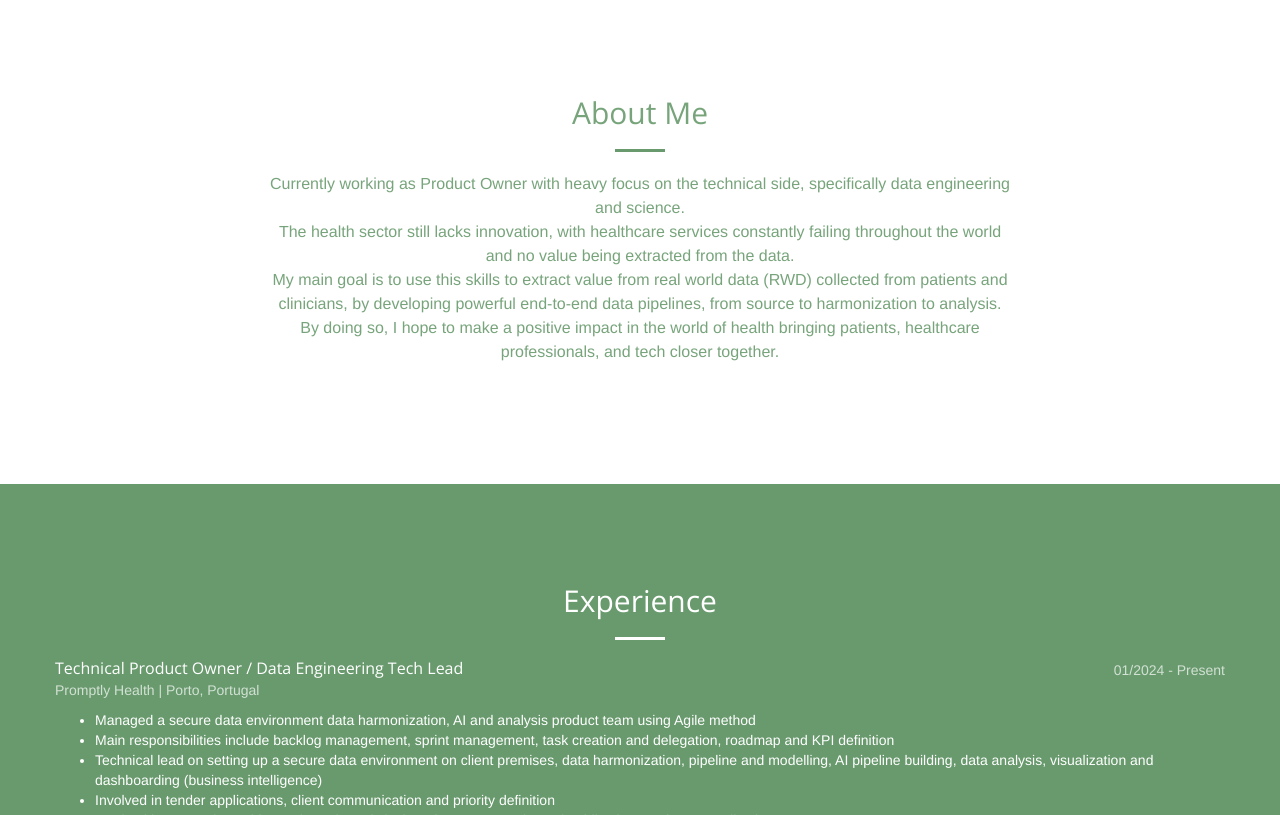
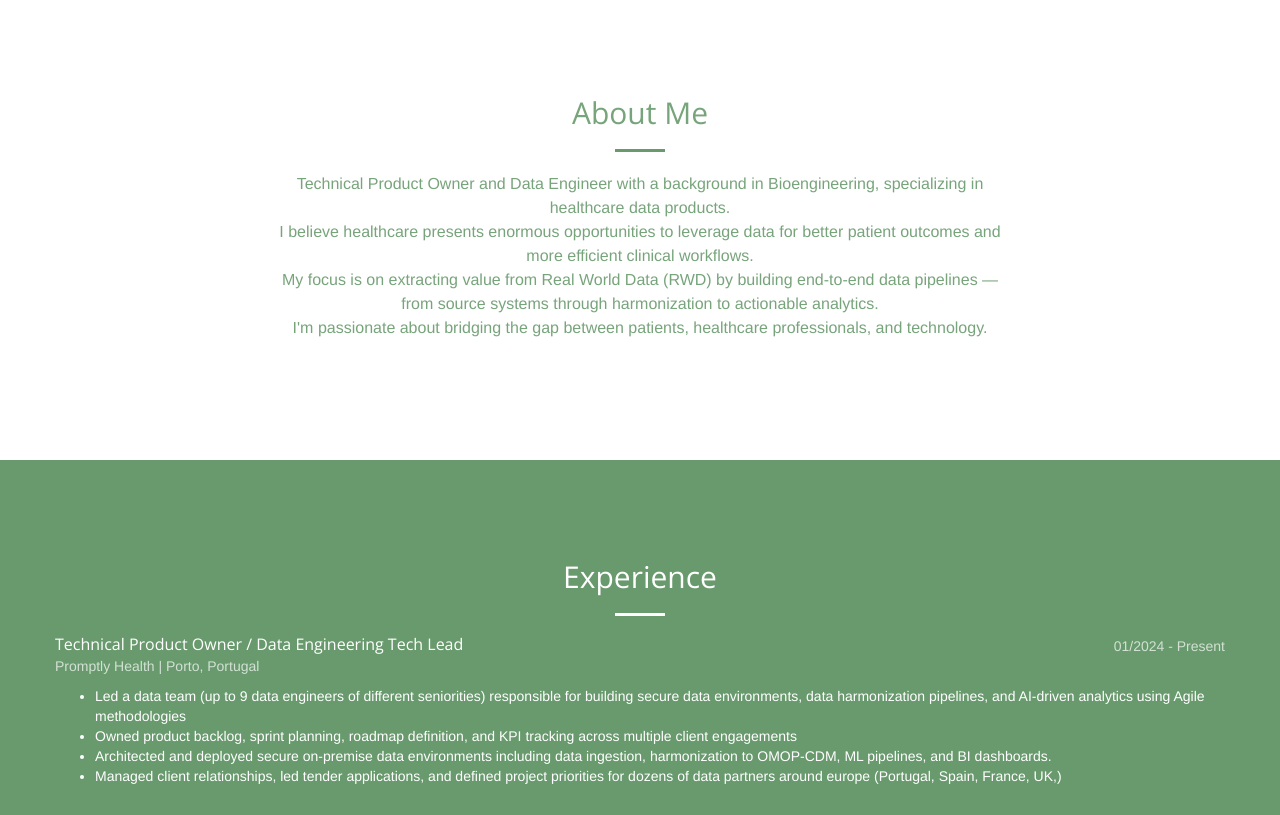
Before and after one commit to joaofonseca9/personal_website, a Jekyll site: the page built from index.html, in a window 1280 px wide and 900 px high, scrolled down 819 px, cut to the strip 85-900 px from the top of the window. Built offline with Jekyll 4.4.1, drawn with Linux system fonts in a browser that asks for light colours; some of the changed text lies outside the part shown.

Commit message:
fix: grammar

```diff
--- a/_data/data.yml
+++ b/_data/data.yml
@@ -10,40 +10,39 @@ experiences:
       time: 01/2024 - Present
       company: Promptly Health | Porto, Portugal
       details: |
-        - Managed a secure data environment data harmonization, AI and analysis product team using Agile method
-        - Main responsibilities include backlog management, sprint management, task creation and delegation, roadmap and KPI definition
-        - Technical lead on setting up a secure data environment on client premises, data harmonization, pipeline and modelling, AI pipeline building, data analysis, visualization and dashboarding (business intelligence)
-        - Involved in tender applications, client communication and priority definition
-        - Involved in generating evidence through analytical products, R&D tasks and publications and R&D applications
+        - Led a data team (up to 9 data engineers of different seniorities) responsible for building secure data environments, data harmonization pipelines, and AI-driven analytics using Agile methodologies
+        - Owned product backlog, sprint planning, roadmap definition, and KPI tracking across multiple client engagements
+        - Architected and deployed secure on-premise data environments including data ingestion, harmonization to OMOP-CDM, ML pipelines, and BI dashboards.
+        - Managed client relationships, led tender applications, and defined project priorities for dozens of data partners around europe (Portugal, Spain, France, UK,)
 
 
     - role: Data Scientist and Engineer
       time: 06/2022 – 01/2024
       company: Promptly Health | Porto, Portugal
       details: |
-        - Responsible for design and implementation of data pipelines and all ETL steps (extract, transform, load)
-        - Involved in design and deployment of a full Secure Data Environment on client premises, from data export, harmonization, analysis and visualization.
-        - EHDEN project lead including implementation, team management and client communication
-        - Technical lead for any OMOP-CDM data model related tasks
-        - R&D projects including detection of biometric signals from face video using computer vision, detection of atrial fibrillation from fingertip video captured by smartphone and automatic medical vocabulary mapping using transformer-based technologies.
+        - Designed and implemented end-to-end data pipelines covering extraction, transformation, and loading (ETL) of healthcare data
+        - Deployed full Secure Data Environments on client premises, enabling compliant data export, harmonization, analysis, and visualization
+        - Led the EHDEN project, managing implementation, coordinating the team, and handling client communications
+        - Served as technical lead for all OMOP-CDM data model implementations
+        - Developed R&D prototypes including biometric signal detection from facial video, atrial fibrillation detection from smartphone video, and transformer-based medical vocabulary mapping
 
 
-    - role: Associate Laboratory MSc Thesis Research Student
+    - role: MSc Thesis Research Student
       time: 09/2021 – 06/2022
       company: INESC Technology and Science | Porto, Portugal
       details: |
-        - The objective of the study is to develop AI based models to predict the outcomes of Traumatic Brain Injury during the patient stay in ICU to aid clinical decision making and ultimately improve patient care
-        - Implementation of explainable methods to allow the clinicians to understand and trust the models decision
-        - This work combines multi-modality information of TBI patients at the bedside in ICU and predict patient outcomes in advance using classical ML models like KNN, Random Forest but when dealing with temporal signals, using LSTM and Transformers
+        - Developed AI models to predict Traumatic Brain Injury outcomes in ICU patients, supporting clinical decision-making
+        - Implemented explainable AI methods (SHAP, attention visualization) enabling clinicians to interpret and trust model predictions
+        - Built multi-modal ML pipeline combining EHR data and physiological time-series, using Random Forest, LSTM, and Transformer architectures
 
 
-    - role: Associate Laboratory MSc Research Student
+    - role: MSc Research Intern
       time: 02/2021 - 07/2021
       company: University of Twente / Radboud | Enschede, Netherlands
       details: |
-        - Internship with the Biomedical Signals and Systems group at the UT, along with the PROMPT project whose final goal is detecting and predicting freezing of gait in Parkinson patients
-        - My research was based on multimodal acquisition of EEG/fNIRS in healthy controls during motor and cognitive tasks.
-        - My personal goal was neuronal reconstruction of finger movement activity by processing and merger of the signals described above into a projection of the brain
+        - Contributed to the PROMPT project focused on detecting and predicting freezing of gait in Parkinson's patients
+        - Conducted multimodal EEG/fNIRS data acquisition during motor and cognitive tasks in healthy controls
+        - Developed signal processing pipeline for neuronal reconstruction of finger movement activity
 
 education:
   title: Education
@@ -55,43 +54,34 @@ education:
 
 skills:
   software:
-    - category: ETL Tools
+    - category: ETL & Data Engineering
       items:
         - dbt
         - SQL
         - Python
         - Airflow
         - Dagster
-    - category: Version Control and Project Management
+    - category: Version Control & Project Management
       items:
         - Jira
         - GitLab
         - GitHub
     - category: Machine Learning
       items:
-        - Pytorch
+        - PyTorch
         - Keras
-        - Tensorflow
+        - TensorFlow
     - category: Business Intelligence
       items:
-        - Superset
-        - Gooddata
+        - Apache Superset
+        - GoodData
   technical:
-    - Data Science
-    - Cloud Computing
-    - Data Analysis
-    - IT Project Management
-    - Agile Methodologies
-    - Virtualization
-    - AWS Services
-    - Google Services
-  soft:
-    - Communication
-    - Teamwork
-    - Problem-solving
-    - Adaptability
-    - Leadership
-    - Time Management
+    - Data Science & Machine Learning
+    - Data Analysis & Visualization
+    - Product Management
+    - Agile & Scrum
+    - AWS (S3, EC2, RDS)
+    - Docker & Kubernetes
 
 publications:
   - title: "Learning Models for Traumatic Brain Injury Mortality Prediction on Pediatric Electronic Health Records"
--- a/_includes/about.html
+++ b/_includes/about.html
@@ -5,11 +5,10 @@
                 <h2 class="section-heading">About Me</h2>
                 <hr class="dark">
                 <p class="text-dark">
-                    Currently working as Product Owner with heavy focus on the technical side, specifically data engineering and science. <br>
-                    The health sector still lacks innovation, with healthcare services constantly failing throughout the world and no value being extracted from the data.<br>
-                    My main goal is to use this skills to extract value from real world data (RWD) collected from patients and clinicians, by developing powerful
-                    end-to-end data pipelines, from source to harmonization to analysis. <br>
-                    By doing so, I hope to make a positive impact in the world of health bringing patients, healthcare professionals, and tech closer together. <br>
+                    Technical Product Owner and Data Engineer with a background in Bioengineering, specializing in healthcare data products. <br>
+                    I believe healthcare presents enormous opportunities to leverage data for better patient outcomes and more efficient clinical workflows. <br>
+                    My focus is on extracting value from Real World Data (RWD) by building end-to-end data pipelines — from source systems through harmonization to actionable analytics. <br>
+                    I'm passionate about bridging the gap between patients, healthcare professionals, and technology. <br>
                 </p>
             </div>
         </div>
--- a/generate_cv_pdf.py
+++ b/generate_cv_pdf.py
@@ -171,11 +171,9 @@ def generate_latex(data, config):
 
 % About Me
 \cvsection{About Me}
-Bioengineer by training, turned data engineer/scientist with a twist on health data product ownership, development and nurturing incredible teams! Working as Product Owner and data engineer/scientist.
+Technical Product Owner and Data Engineer with a background in Bioengineering, specializing in healthcare data products. I believe healthcare presents enormous opportunities to leverage data for better patient outcomes and more efficient clinical workflows.
 
-In a polarised world, one of the guaranteed common grounds is health. Despite this, it is also a sector that is still lacking in innovation, with healthcare services constantly failing throughout the world being that first care services or even services with secondary use of data.
-
-My goal is to make a positive impact in the world of health data by using it to provide real world value to the patients and healthcare professionals.
+My focus is on extracting value from Real World Data (RWD) by building end-to-end data pipelines — from source systems through harmonization to actionable analytics. I'm passionate about bridging the gap between patients, healthcare professionals, and technology.
 
 % Experience
 \cvsection{Experience}
```
